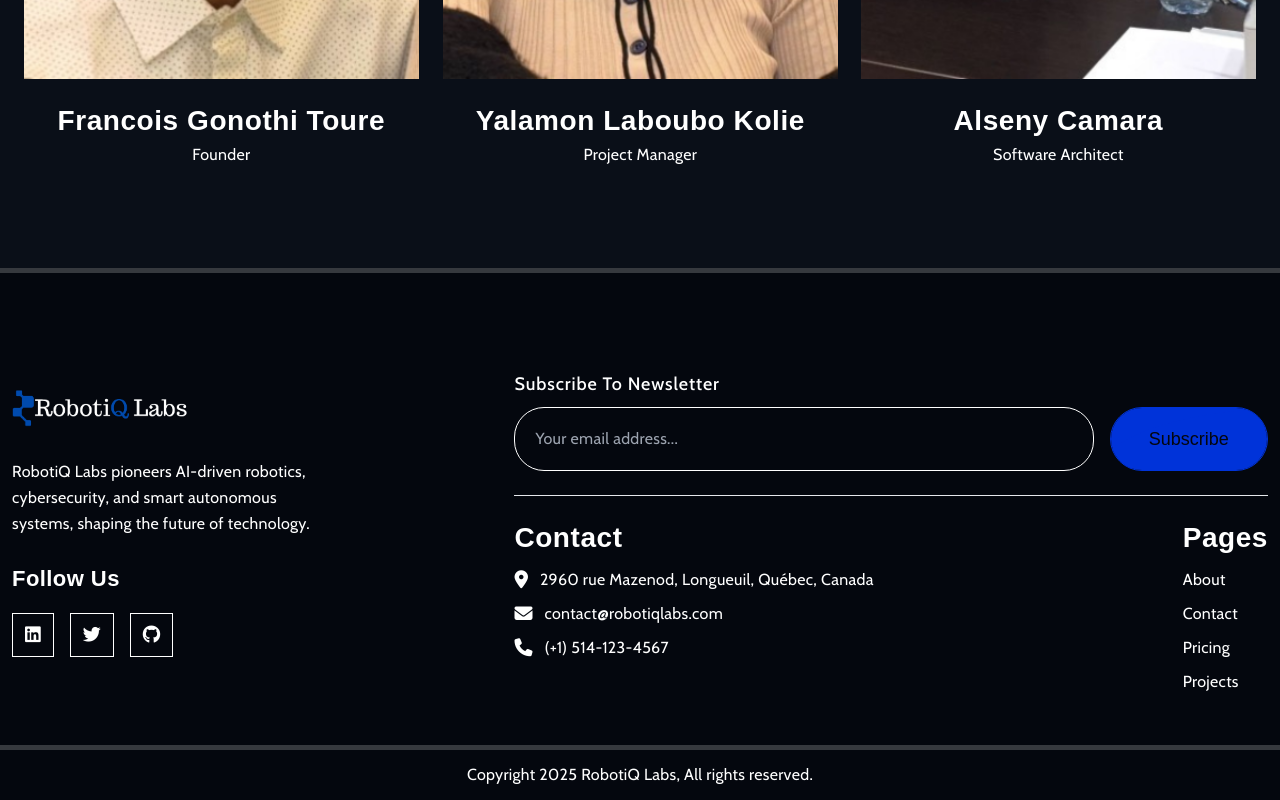
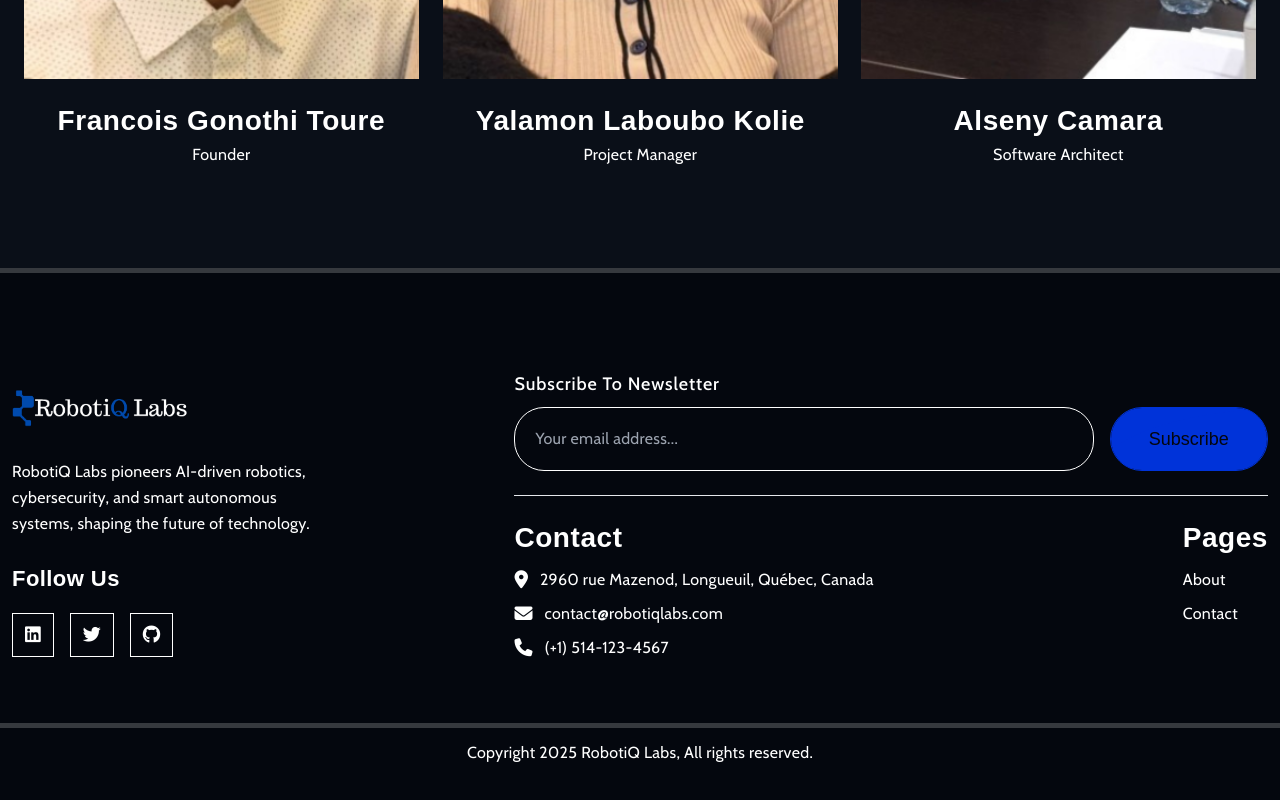
Before and after one commit to RobotiQ-Labs/robotiqlabs.github.io, a website: page About.html in a window 1280 px wide. Shown: the part 4337-5137 px from the top of the page. After the commit the page ends 5115 px from the top, so only its background shows below. Drawn offline with nearby package versions, Linux system fonts and the light colour scheme; a web font is replaced by a local one.

Commit message:
update: footer

```diff
--- a/About.html
+++ b/About.html
@@ -550,12 +550,14 @@
                                 <li class="text-primary linkhover">
                                     <a href="Contact.html" class="p">Contact</a>
                                 </li>
+                                <!--
                                 <li class="text-primary linkhover">
                                     <a href="Pricing.html" class="p">Pricing</a>
                                 </li>
                                 <li class="text-primary linkhover">
-                                    <a href="Projects.html" class="p">Projects</a>
+                                    <a href="Project.html" class="p">Projects</a>
                                 </li>
+                                -->
                             </ul>
                         </div>
                         <!--
```
Also changed, not shown: Blog.html (+2 -0 lines), Contact.html (+2 -0 lines), Pricing.html (+2 -0 lines), Project.html (+2 -0 lines), Services.html (+2 -0 lines), SinglePost.html (+2 -0 lines), Team.html (+2 -0 lines), index.html (+2 -0 lines).
